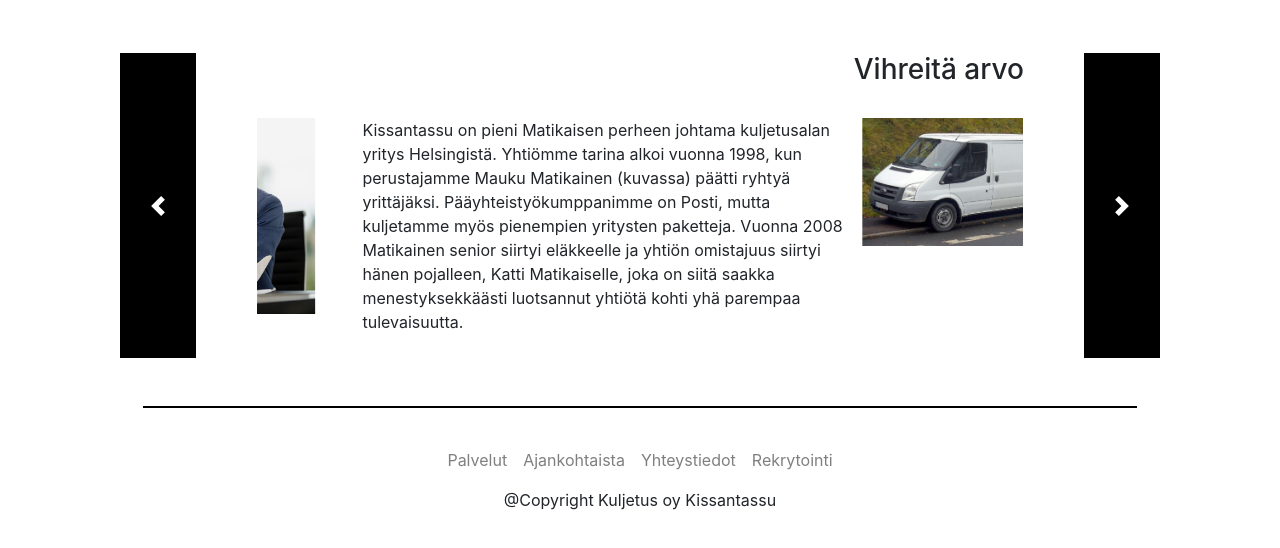
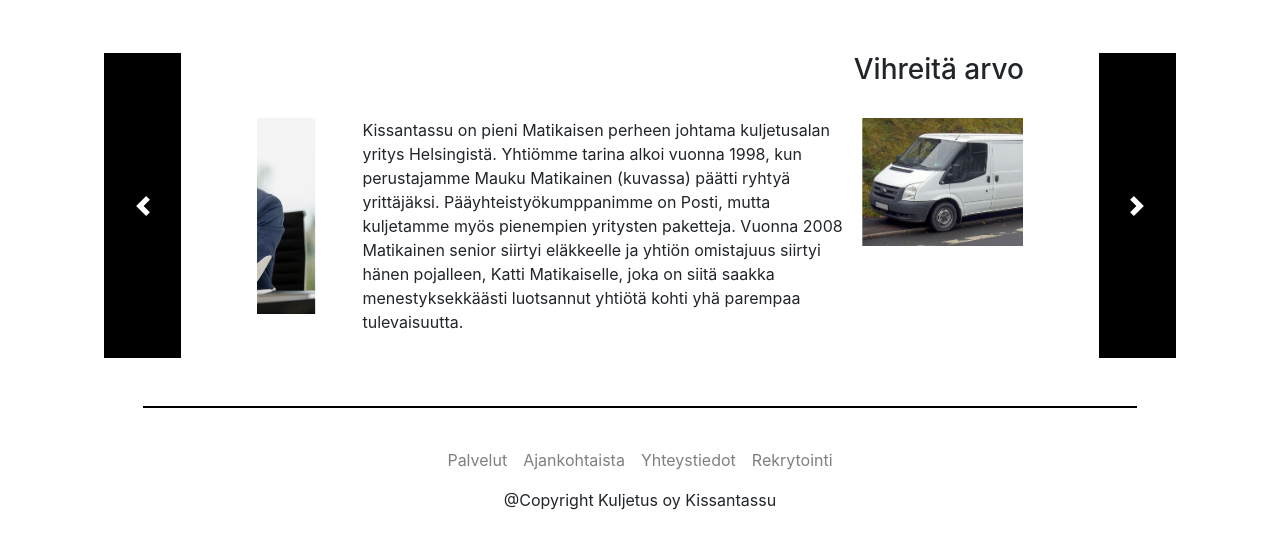
Before and after one commit to MestariMieli/mestarimieli.github.io, a plain HTML site: page index.html in a window 1280 px wide. Shown: the part 542-1090 px from the top of the page. Drawn offline with nearby package versions, Linux system fonts and the light colour scheme.

Commit message:
Update styles.css

```diff
--- a/styles.css
+++ b/styles.css
@@ -42,13 +42,13 @@ footer{
 }
 
 .carousel-control-prev {
-    left: -18%;
+    left: -20%;
     width: 10%;
     background-color: black;
     opacity: 100%;
 }
 .carousel-control-next {
-    right: -18%;
+    right: -20%;
     background-color: black;
     width: 10%;
     opacity: 100%;
```
